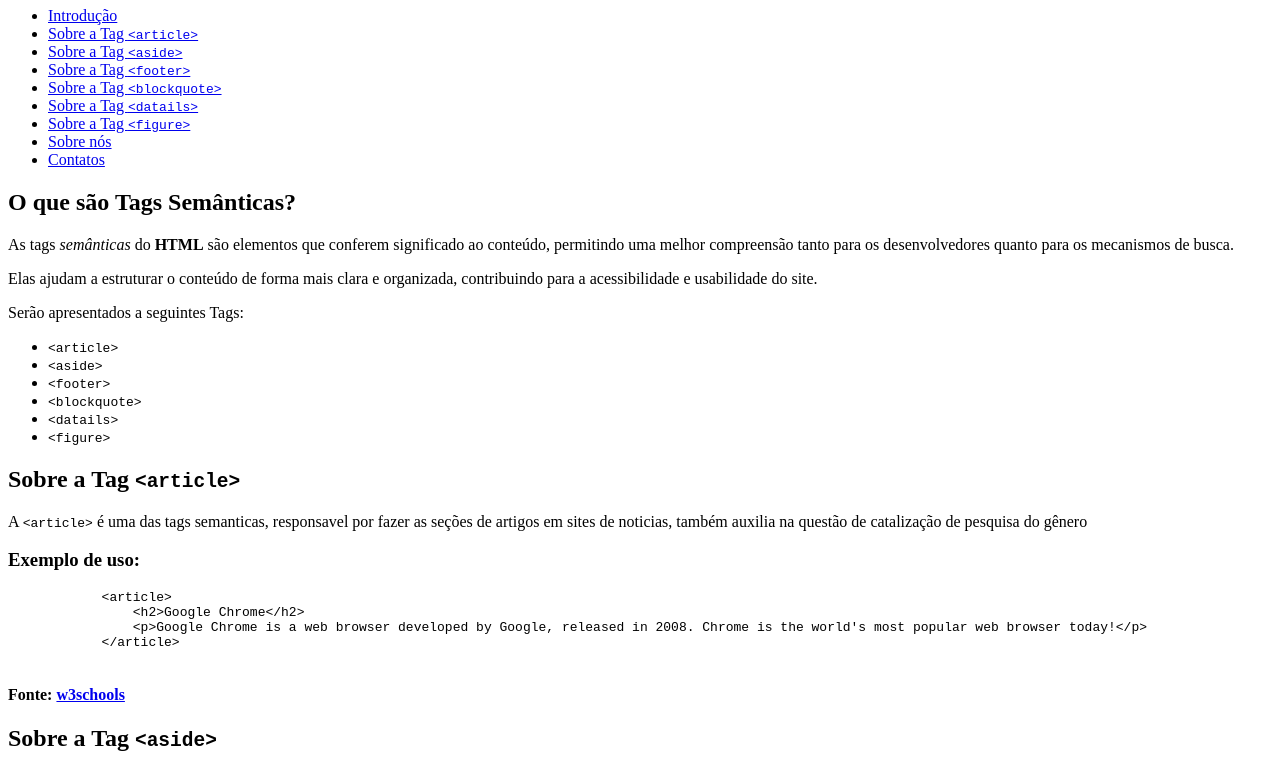
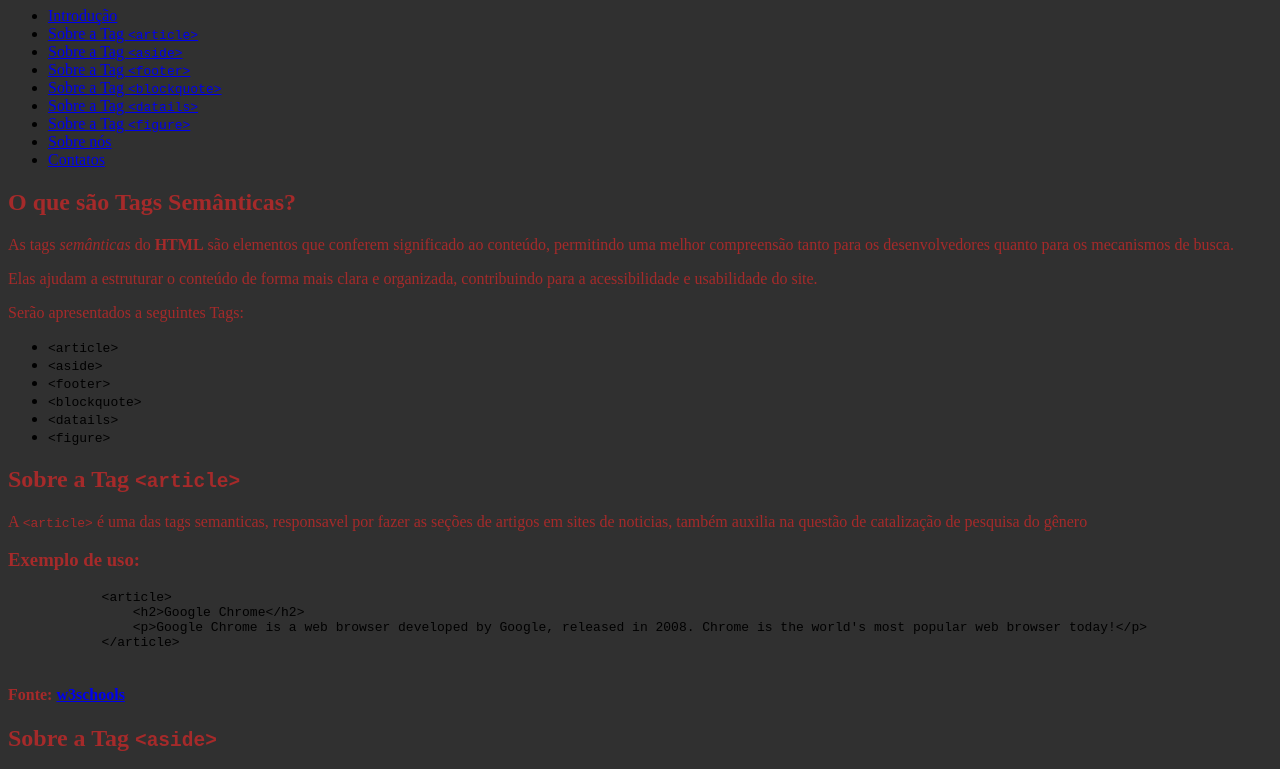
Before and after one commit to LucasSansB/html-semantico, a plain HTML site: page index.html in a window 1280 px wide. Shown: the part 175-944 px from the top of the page. Drawn offline with Linux system fonts and the light colour scheme.

Commit message:
feat(style): Criando o arquivo style.css

```diff
--- a/style.css
+++ b/style.css
@@ -1,3 +1,11 @@
 html {
     scroll-behavior: smooth; /* Comportamento-da-rolagem: suave */
 }
+
+body {
+    background-color: rgb(48, 48, 48);
+}
+
+h1, h2, h3, h4, p {
+    color: brown;
+}
```
